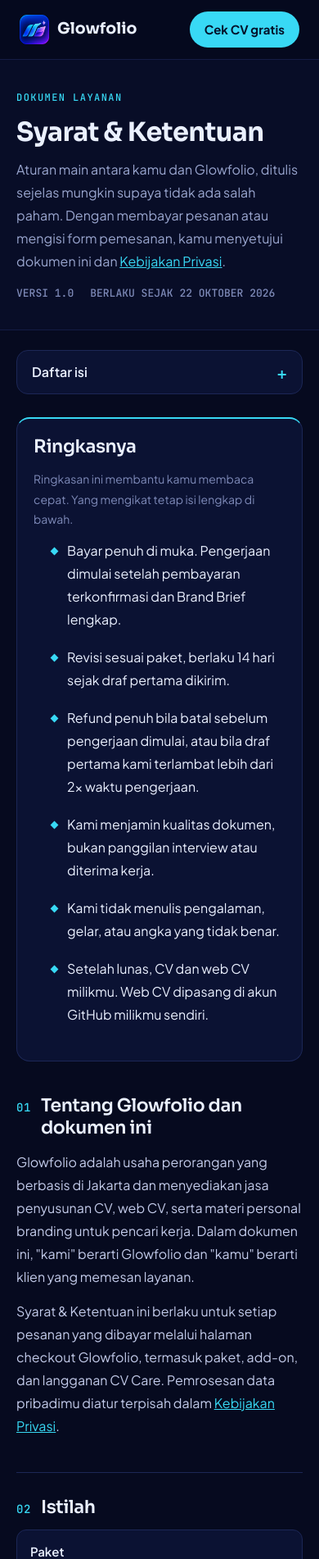
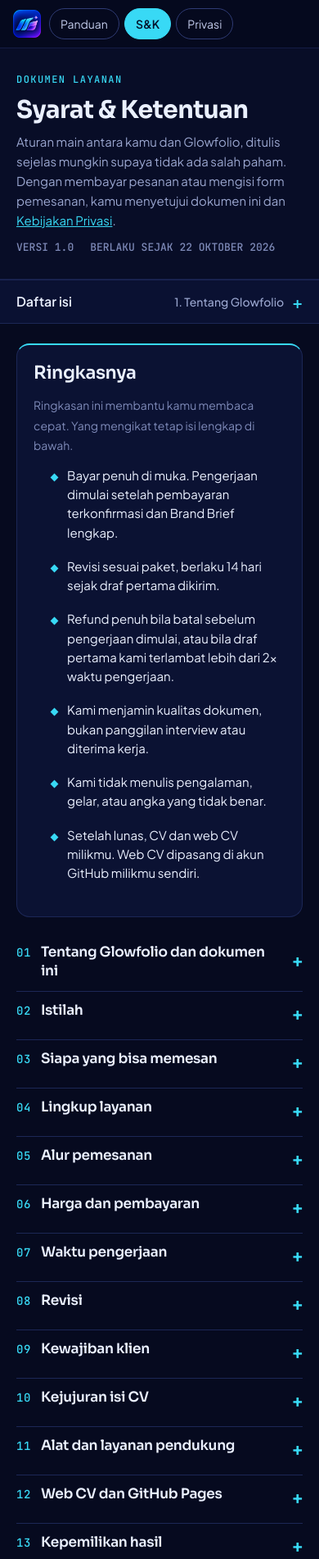
Before and after one commit to Glowfolio/glowfolio.github.io, a plain HTML site: page syarat.html in a window 390 px wide. Shown: the top 1902 px of the page at 82% size. Drawn offline with Linux system fonts and the light colour scheme.

Commit message:
Halaman S&K, Privasi, Panduan: header ringkas, daftar isi menempel, bagian bisa dilipat di HP

```diff
--- a/assets/legal.css
+++ b/assets/legal.css
@@ -116,3 +116,40 @@
   .summary,.callout,.table{background:#fff;border-color:#bbb}
   a{color:#111}
 }
+
+/* ---------- HP: header ringkas, daftar isi menempel, bagian bisa dilipat ---------- */
+@media (max-width: 760px){
+  html{scroll-padding-top:124px}
+  .top-in{padding:10px 16px;flex-wrap:nowrap;gap:10px}
+  .brand{flex:none}
+  .brand img{width:34px;height:34px}
+  .brand span{display:none}
+  .top nav{flex:1 1 auto;min-width:0;flex-wrap:nowrap;overflow-x:auto;gap:6px;scrollbar-width:none;margin-right:-16px;padding-right:16px}
+  .top nav::-webkit-scrollbar{display:none}
+  .top nav .nav-text{display:inline-flex;align-items:center;min-height:38px;padding:0 13px;border:1px solid var(--line-2);border-radius:999px;font-size:14px;white-space:nowrap;flex:none}
+  .top nav a.nav-text[aria-current="page"]{background:var(--accent);border-color:var(--accent);color:var(--on-accent);text-decoration:none}
+  .top nav .btn{display:none}
+  .hero-in{padding:28px 20px 26px;gap:10px}
+  .hero h1{font-size:30px}
+  .hero p{font-size:15px;line-height:1.6}
+  .wrap{padding-top:0}
+  .toc-mobile{position:sticky;top:59px;z-index:9;margin:0 -20px 24px;border-radius:0;border-left:0;border-right:0;background:rgba(11,18,51,0.97);backdrop-filter:blur(8px);-webkit-backdrop-filter:blur(8px)}
+  .toc-mobile summary{padding:0 20px;gap:10px}
+  .toc-mobile summary .toc-cur{flex:1 1 auto;min-width:0;overflow:hidden;text-overflow:ellipsis;white-space:nowrap;font-weight:500;font-size:14px;color:var(--muted);text-align:right}
+  .toc-mobile ol{max-height:55vh;overflow-y:auto;padding:0 12px 8px}
+  .fold-all{display:block;width:calc(100% - 40px);margin:4px 20px 14px;min-height:44px;border-radius:999px;border:1px solid var(--line-2);background:transparent;color:var(--ink);font:inherit;font-size:15px;font-weight:600;cursor:pointer}
+  .summary{margin-bottom:20px}
+  .summary li{font-size:15px;line-height:1.55}
+  .doc section.fold{padding:0}
+  .doc section.fold h2{margin:0;font-size:17px}
+  .fold-btn{all:unset;box-sizing:border-box;width:100%;min-height:58px;padding:12px 0;display:flex;align-items:baseline;gap:12px;cursor:pointer;color:var(--ink);font-family:'Sora',system-ui,sans-serif;font-weight:600;line-height:1.35}
+  .fold-btn:focus-visible{outline:2px solid var(--accent);outline-offset:2px;border-radius:6px}
+  .fold-ic{margin-left:auto;color:var(--accent);font-size:22px;line-height:1;transition:transform .2s;flex:none;align-self:center}
+  .fold.open .fold-ic{transform:rotate(45deg)}
+  .fold .fold-body{display:none;padding:0 0 18px;font-size:15.5px;line-height:1.65}
+  .fold.open .fold-body{display:block}
+  .callout{font-size:15px}
+}
+@media print{.fold .fold-body{display:block !important}.fold-ic,.fold-all{display:none}}
+.top nav .sh{display:none}
+@media (max-width: 760px){.top nav .lg{display:none}.top nav .sh{display:inline}}
--- /dev/null
+++ b/assets/legal.js
@@ -0,0 +1,79 @@
+/* Glowfolio — dokumen panjang di HP: daftar isi menempel di atas dan bagian bisa dilipat. */
+(function () {
+  var toc = document.querySelector('.toc-mobile');
+  var secs = [].slice.call(document.querySelectorAll('.doc section[id]'));
+  if (!toc || !secs.length) return;
+  var phone = window.matchMedia('(max-width: 760px)').matches;
+  var sum = toc.querySelector('summary');
+  var cur = document.createElement('span');
+  cur.className = 'toc-cur';
+  sum.insertBefore(cur, sum.lastElementChild);
+  var names = {};
+  toc.querySelectorAll('a[href^="#"]').forEach(function (a) { names[a.getAttribute('href').slice(1)] = a.textContent; });
+
+  function open(sec, on) {
+    if (!sec || !sec.classList.contains('fold')) return;
+    sec.classList.toggle('open', on);
+    var b = sec.querySelector('.fold-btn');
+    if (b) b.setAttribute('aria-expanded', on ? 'true' : 'false');
+  }
+
+  if (phone) {
+    secs.forEach(function (sec) {
+      var h = sec.querySelector('h2');
+      if (!h) return;
+      var body = document.createElement('div');
+      body.className = 'fold-body';
+      body.id = sec.id + '-isi';
+      while (h.nextSibling) body.appendChild(h.nextSibling);
+      sec.appendChild(body);
+      var b = document.createElement('button');
+      b.type = 'button';
+      b.className = 'fold-btn';
+      b.setAttribute('aria-expanded', 'false');
+      b.setAttribute('aria-controls', body.id);
+      while (h.firstChild) b.appendChild(h.firstChild);
+      var ic = document.createElement('span');
+      ic.className = 'fold-ic';
+      ic.setAttribute('aria-hidden', 'true');
+      ic.textContent = '+';
+      b.appendChild(ic);
+      h.appendChild(b);
+      sec.classList.add('fold');
+      b.addEventListener('click', function () { open(sec, !sec.classList.contains('open')); });
+    });
+    // tombol buka/tutup semua di dalam daftar isi
+    var all = document.createElement('button');
+    all.type = 'button';
+    all.className = 'fold-all';
+    all.textContent = 'Buka semua bagian';
+    all.addEventListener('click', function () {
+      var on = all.textContent.indexOf('Buka') === 0;
+      secs.forEach(function (s) { open(s, on); });
+      all.textContent = on ? 'Tutup semua bagian' : 'Buka semua bagian';
+      toc.removeAttribute('open');
+    });
+    toc.appendChild(all);
+    if (location.hash) open(document.getElementById(location.hash.slice(1)), true);
+  }
+
+  // pilih bagian dari daftar isi: buka, tutup daftar isi, lalu gulir
+  toc.querySelectorAll('a[href^="#"]').forEach(function (a) {
+    a.addEventListener('click', function () {
+      open(document.getElementById(a.getAttribute('href').slice(1)), true);
+      toc.removeAttribute('open');
+    });
+  });
+  // tautan ke bagian lain di dalam isi dokumen
+  document.querySelectorAll('.doc a[href^="#"]').forEach(function (a) {
+    a.addEventListener('click', function () { open(document.getElementById(a.getAttribute('href').slice(1)), true); });
+  });
+
+  // judul daftar isi menampilkan bagian yang sedang dibaca
+  if ('IntersectionObserver' in window) {
+    var io = new IntersectionObserver(function (es) {
+      es.forEach(function (e) { if (e.isIntersecting && names[e.target.id]) cur.textContent = names[e.target.id]; });
+    }, { rootMargin: '-30% 0px -65% 0px' });
+    secs.forEach(function (s) { io.observe(s); });
+  }
+})();
--- a/privasi.html
+++ b/privasi.html
@@ -19,8 +19,9 @@
   <div class="top-in">
     <a class="brand" href="./"><img src="assets/glowfolio-logo.png" alt=""><span>Glowfolio</span></a>
     <nav aria-label="Navigasi">
-      <a class="nav-text" href="syarat.html">Syarat &amp; Ketentuan</a>
-      <a class="nav-text" href="privasi.html" aria-current="page">Kebijakan Privasi</a>
+      <a class="nav-text" href="panduan.html">Panduan<span class="lg"> Klien</span></a>
+      <a class="nav-text" href="syarat.html"><span class="lg">Syarat &amp; Ketentuan</span><span class="sh">S&amp;K</span></a>
+      <a class="nav-text" href="privasi.html" aria-current="page"><span class="lg">Kebijakan </span>Privasi</a>
       <a class="btn btn-accent" href="./#cek-gratis">Cek CV gratis</a>
     </nav>
   </div>
@@ -282,5 +283,6 @@
     <small>© 2026 Glowfolio · Jakarta. Harga dalam Rupiah.</small>
   </div>
 </footer>
+<script src="assets/legal.js"></script>
 </body>
 </html>
--- a/syarat.html
+++ b/syarat.html
@@ -19,8 +19,9 @@
   <div class="top-in">
     <a class="brand" href="./"><img src="assets/glowfolio-logo.png" alt=""><span>Glowfolio</span></a>
     <nav aria-label="Navigasi">
-      <a class="nav-text" href="syarat.html" aria-current="page">Syarat &amp; Ketentuan</a>
-      <a class="nav-text" href="privasi.html">Kebijakan Privasi</a>
+      <a class="nav-text" href="panduan.html">Panduan<span class="lg"> Klien</span></a>
+      <a class="nav-text" href="syarat.html" aria-current="page"><span class="lg">Syarat &amp; Ketentuan</span><span class="sh">S&amp;K</span></a>
+      <a class="nav-text" href="privasi.html"><span class="lg">Kebijakan </span>Privasi</a>
       <a class="btn btn-accent" href="./#cek-gratis">Cek CV gratis</a>
     </nav>
   </div>
@@ -344,5 +345,6 @@
     <small>© 2026 Glowfolio · Jakarta. Harga dalam Rupiah.</small>
   </div>
 </footer>
+<script src="assets/legal.js"></script>
 </body>
 </html>
```
Also changed, not shown: panduan.html (+3 -3 lines).
